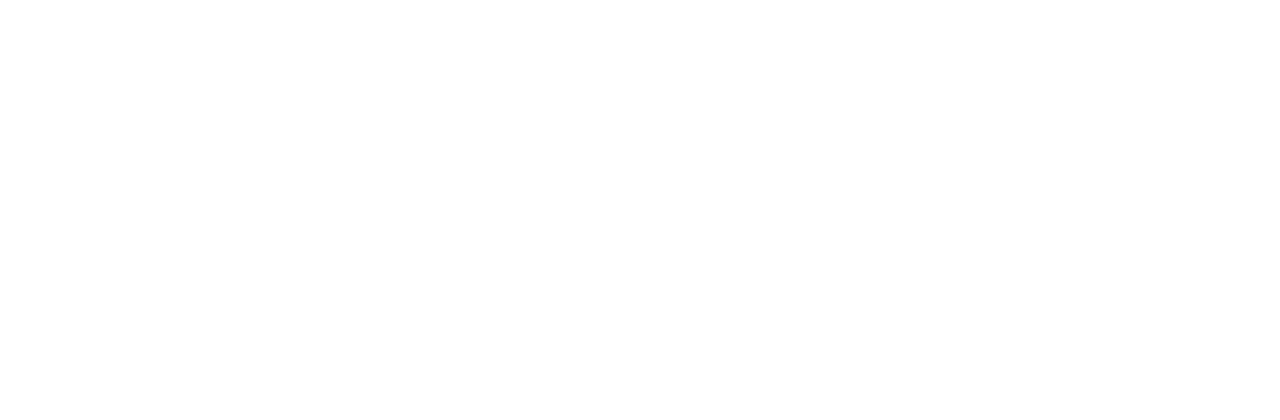
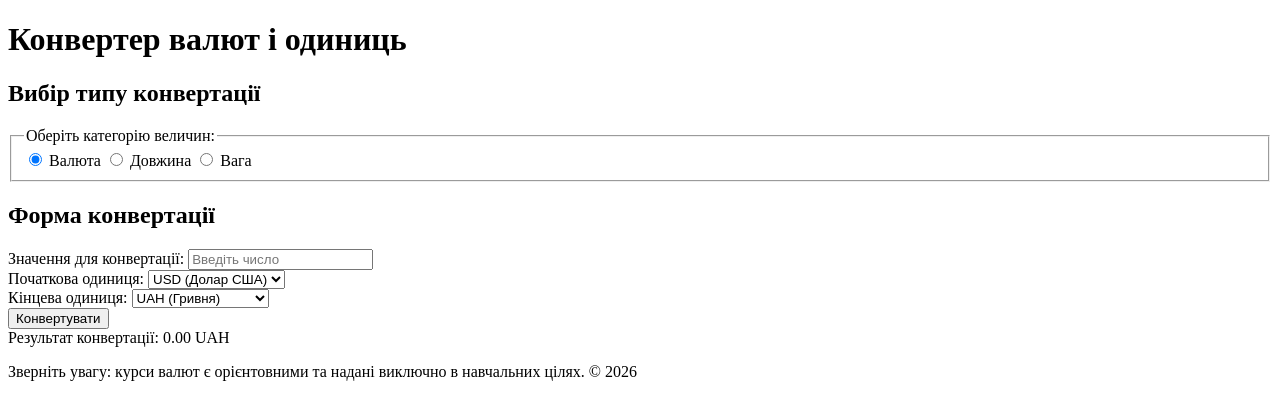
Before and after one commit to kkteeaa-jpg/unit-currency-converter, a plain HTML site: page index.html in a window 1280 px wide. Drawn offline with Linux system fonts and the light colour scheme.

Commit message:
feat: додано семантичну HTML5 розмітку сторінки

```diff
--- a/index.html
+++ b/index.html
@@ -7,11 +7,69 @@
     <link rel="stylesheet" href="css/style.css">
 </head>
 <body>
-    <!-- Шапка з назвою -->
-    <!-- Блок вибору типу конвертації (валюта/довжина/вага) -->
-    <!-- Форма введення значення й одиниць -->
-    <!-- Блок результату -->
-    <!-- Підвал -->
+    <header>
+        <h1>Конвертер валют і одиниць</h1>
+    </header>
+
+    <main>
+        <!-- Секція вибору категорії -->
+        <section id="category-selection">
+            <h2>Вибір типу конвертації</h2>
+            <form>
+                <fieldset>
+                    <legend>Оберіть категорію величин:</legend>
+                    <input type="radio" id="type-currency" name="conversion-category" value="currency" checked>
+                    <label for="type-currency">Валюта</label>
+
+                    <input type="radio" id="type-length" name="conversion-category" value="length">
+                    <label for="type-length">Довжина</label>
+
+                    <input type="radio" id="type-weight" name="conversion-category" value="weight">
+                    <label for="type-weight">Вага</label>
+                </fieldset>
+            </form>
+        </section>
+
+        <!-- Секція форми розрахунку -->
+        <section id="converter-form-section">
+            <h2>Форма конвертації</h2>
+            <form id="converter-form">
+                <div>
+                    <label for="input-value">Значення для конвертації:</label>
+                    <input type="number" id="input-value" name="inputValue" placeholder="Введіть число" step="any" required>
+                </div>
+
+                <div>
+                    <label for="source-unit">Початкова одиниця:</label>
+                    <select id="source-unit" name="sourceUnit">
+                        <option value="USD">USD (Долар США)</option>
+                        <option value="EUR">EUR (Євро)</option>
+                        <option value="UAH">UAH (Гривня)</option>
+                    </select>
+                </div>
+
+                <div>
+                    <label for="target-unit">Кінцева одиниця:</label>
+                    <select id="target-unit" name="targetUnit">
+                        <option value="UAH">UAH (Гривня)</option>
+                        <option value="USD">USD (Долар США)</option>
+                        <option value="EUR">EUR (Євро)</option>
+                    </select>
+                </div>
+
+                <button type="button" id="convert-btn">Конвертувати</button>
+
+                <div>
+                    <label for="result-output">Результат конвертації:</label>
+                    <output id="result-output" for="input-value source-unit target-unit">0.00 UAH</output>
+                </div>
+            </form>
+        </section>
+    </main>
+
+    <footer>
+        <p>Зверніть увагу: курси валют є орієнтовними та надані виключно в навчальних цілях. &copy; 2026</p>
+    </footer>
 
     <script src="js/app.js"></script>
 </body>
```
